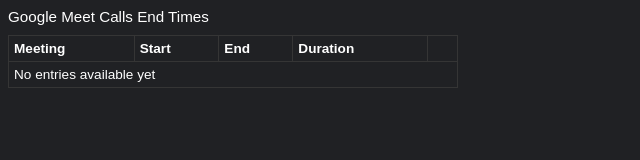
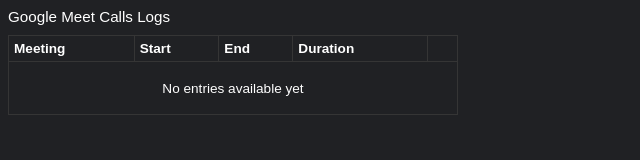
Before and after one commit to piotrkabacinski/meet_call_logs, a browser extension: page src/index.html in a window 1280 px wide. Shown: the whole page, without its empty margins (0-640 px from the left). Drawn offline with Linux system fonts and the light colour scheme; files whose address does not match are found by name.

Commit message:
feat: Update no entries message

```diff
--- a/src/css/table.css
+++ b/src/css/table.css
@@ -30,3 +30,7 @@
   cursor: pointer;
   border-radius: 3px;
 }
+
+.no-entries {
+  text-align: center;
+}
--- a/src/index.html
+++ b/src/index.html
@@ -7,7 +7,7 @@
   <link rel="stylesheet" href="style.css">
 </head>
 <body>
-  <h1>Google Meet Calls End Times</h1>
+  <h1>Google Meet Calls Logs</h1>
 
   <main>
     <table id="table">
--- a/src/utils/renderEntries.ts
+++ b/src/utils/renderEntries.ts
@@ -13,7 +13,9 @@
   if (!entries || !entries.length) {
     tbodyElement.innerHTML = `<tr>
       <td colspan="5">
-        No entries available yet
+        <p class="no-entries">
+          No entries available yet
+        </p>
       </td>
     </tr>`;
 
```
Also changed, not shown: dist/index.html, dist/popup.js, dist/style.css.
